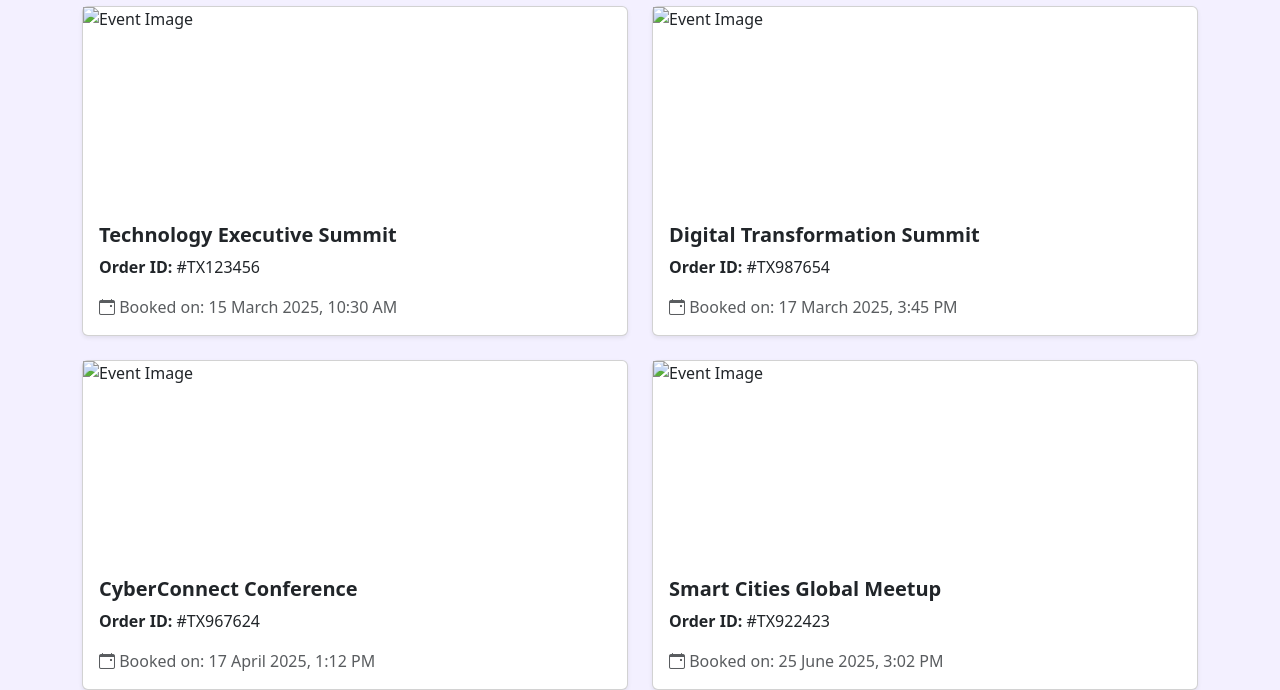
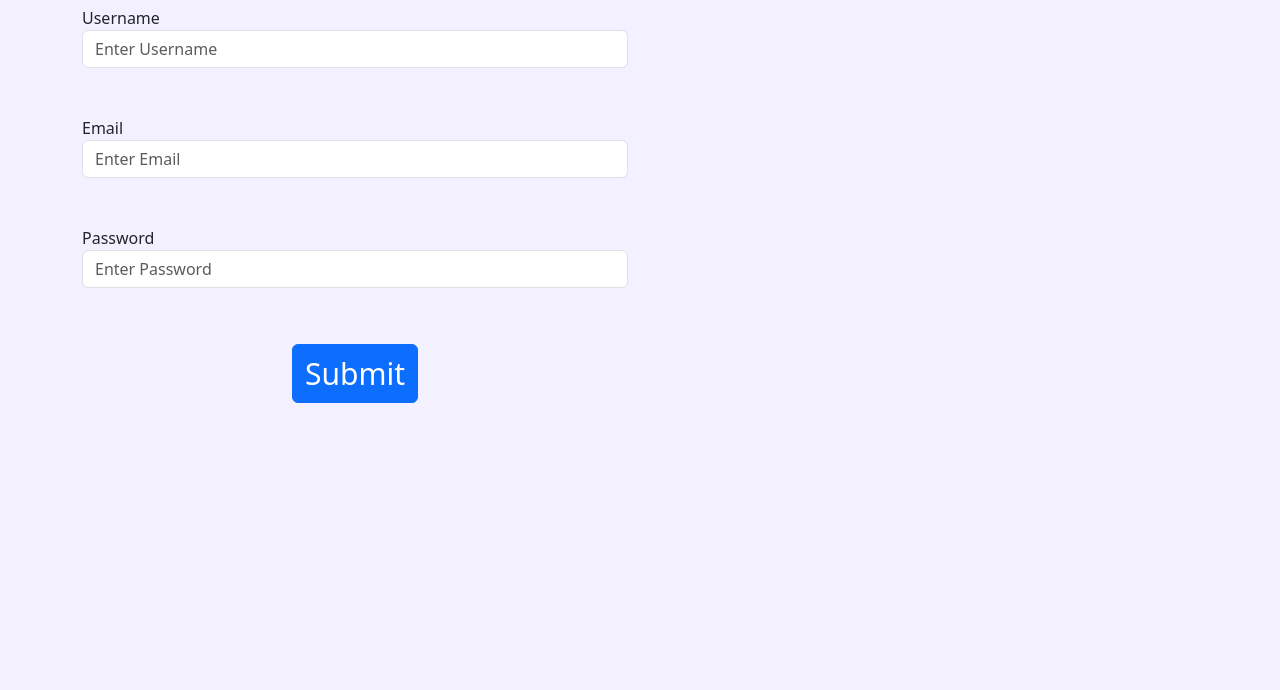
Before and after one commit to Sebastian-Zitny/IAB207, a plain HTML site: page IAB207/Templates/Register.html in a window 1280 px wide. Shown: the part 160-850 px from the top of the page. After the commit the page ends 800 px from the top, so only its background shows below. Drawn offline with nearby package versions, Linux system fonts and the light colour scheme; files that its build step writes are made by us from their sources.

Commit message:
login and register front end

```diff
--- a/IAB207/Templates/Register.html
+++ b/IAB207/Templates/Register.html
@@ -22,64 +22,46 @@
           <li class="nav-item"><a class="nav-link " href="index.html">Home</a></li>
           <li class="nav-item"><a class="nav-link" href="createEvents.html">Create Events</a></li>
           <li class="nav-item"><a class="nav-link active" href="myBooking.html">My Bookings</a></li>
-          <li class="nav-item"><a class="nav-link" href="#">Log in</a></li>
+          <li class="nav-item"><a class="nav-link" href="logIn.html">Log in</a></li>
         </ul>
-        <a class="btn btn-primary signup-btn" href="#">Sign up</a>
+        <a class="btn btn-primary signup-btn" href="Register.html">Sign up</a>
       </div>
     </div>
   </nav>
 
 <!-- Booking History -->
 <div class="container mt-5">
-  <h2 class="fw-bold mb-4">My Booking History</h2>
+  <h2 class="fw-bold mb-4">Login details</h2>
 
   <div class="row g-4">
     <!-- Booking Card -->
     <div class="col-md-6">
-      <div class="card shadow-sm">
-        <img src="static/img/Tech image.jpg" alt="Event Image" />
-        <div class="card-body">
-          <h5 class="card-title fw-bold">Technology Executive Summit</h5>
-          <p class="card-text"><strong>Order ID:</strong> #TX123456</p>
-          <p class="card-text text-muted"><i class="bi bi-calendar-event"></i> Booked on: 15 March 2025, 10:30 AM</p>
-        </div>
-      </div>
-    </div>
+	  <div class="form-group pb-5">
+		<label for="Username">Username</label>
+		<input type="Username" class="form-control" id="Username" placeholder="Enter Username">
+	  </div>
 
-    <div class="col-md-6">
-      <div class="card shadow-sm">
-        <img src="static/img/Tech image4.jpg" alt="Event Image" />
-        <div class="card-body">
-          <h5 class="card-title fw-bold">Digital Transformation Summit</h5>
-          <p class="card-text"><strong>Order ID:</strong> #TX987654</p>
-          <p class="card-text text-muted"><i class="bi bi-calendar-event"></i> Booked on: 17 March 2025, 3:45 PM</p>
-        </div>
-      </div>
-    </div>
+	  <div class="form-group pb-5">
+		<label for="Email">Email</label>
+		<input type="Email" class="form-control" id="Email" placeholder="Enter Email">
+	  </div>
 
-    <div class="col-md-6">
-      <div class="card shadow-sm">
-        <img src="static/img/Tech image2.jpg" alt="Event Image" />
-        <div class="card-body">
-          <h5 class="card-title fw-bold">CyberConnect Conference</h5>
-          <p class="card-text"><strong>Order ID:</strong> #TX967624</p>
-          <p class="card-text text-muted"><i class="bi bi-calendar-event"></i> Booked on: 17 April 2025, 1:12 PM</p>
-        </div>
-      </div>
-    </div>
+	  <div class="form-group pb-5">
+		<label for="Password">Password</label>
+		<input type="Password" class="form-control" id="Password" placeholder="Enter Password">
+	  </div>
 
-    <div class="col-md-6">
-      <div class="card shadow-sm">
-        <img src="static/img/Tech image3.jpg" alt="Event Image" />
-        <div class="card-body">
-          <h5 class="card-title fw-bold">Smart Cities Global Meetup</h5>
-          <p class="card-text"><strong>Order ID:</strong> #TX922423</p>
-          <p class="card-text text-muted"><i class="bi bi-calendar-event"></i> Booked on: 25 June 2025, 3:02 PM</p>
-        </div>
-      </div>
-    </div>
+
+	  <div class="row text-center text-white pt-2" >
+		<td><a href="ViewEvents.html"><button type="button" class="btn btn-primary style=" style="font-size: 30px;" >Submit</button></a></td>
+	  </div>
+
   </div>
 </div>
 
 </body>
 </html>
+
+
+</body>
+</html>
```
Also changed, not shown: IAB207/Templates/checkOut.html (+2 -2 lines), IAB207/Templates/eventDetail.html (+2 -2 lines), IAB207/Templates/index.html (+4 -4 lines), IAB207/Templates/logIn.html (+19 -12 lines), IAB207/Templates/myBooking.html (+2 -2 lines), 3 other files.
